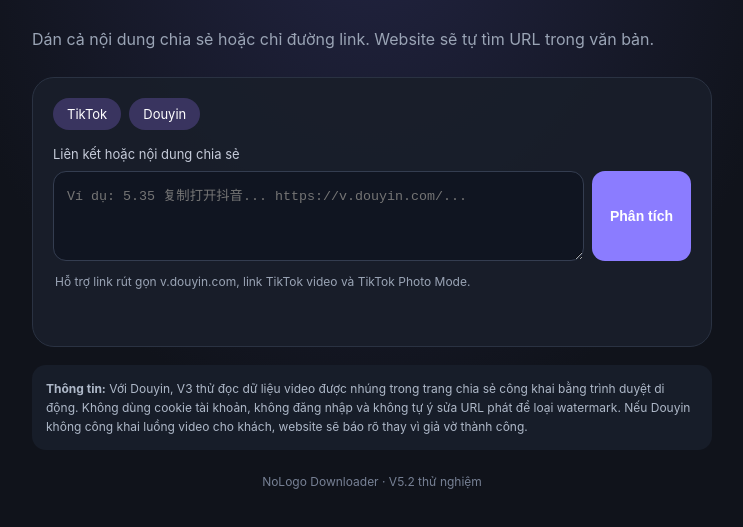
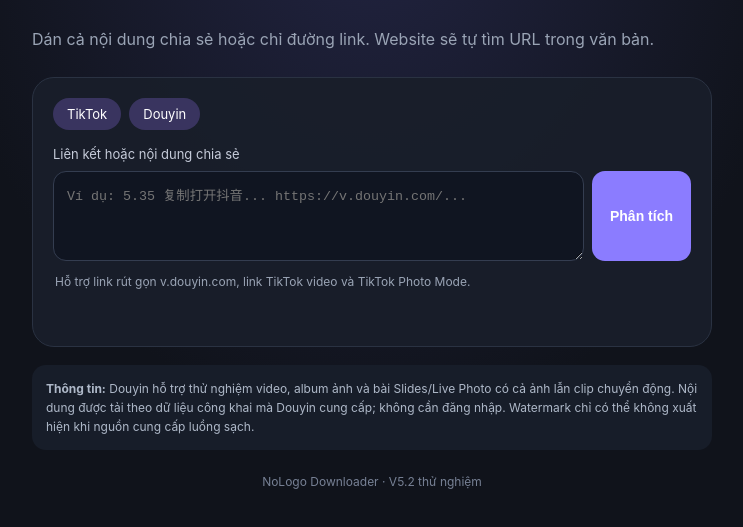
Before and after one commit to mrduy240702-sudo/nologo-downloader, a plain HTML site: page static/index.html in a window 1280 px wide. Shown: the part 113-640 px from the top of the page, without its empty margins (268-1011 px from the left). Drawn offline with Linux system fonts and the light colour scheme.

Commit message:
Update NoLogo V5.2 Douyin slides guidance

```diff
--- a/static/index.html
+++ b/static/index.html
@@ -26,7 +26,7 @@ button{border:0;border-radius:13px;padding:14px 18px;font-weight:700;background:
 <div class="controls" id="videoControls"><select id="quality"><option value="best">Chất lượng cao nhất nguồn cung cấp</option><option value="1080">Tối đa 1080p</option><option value="720">Tối đa 720p</option><option value="480">Tối đa 480p</option></select><button id="download">Tải video</button></div>
 <div class="controls" id="photoControls" style="display:none"><button id="downloadPhotos">Tải toàn bộ ảnh (.zip)</button></div></div>
 <div id="status" role="status"></div></section>
-<div class="notice"><b>Thông tin:</b> Với Douyin, V3 thử đọc dữ liệu video được nhúng trong trang chia sẻ công khai bằng trình duyệt di động. Không dùng cookie tài khoản, không đăng nhập và không tự ý sửa URL phát để loại watermark. Nếu Douyin không công khai luồng video cho khách, website sẽ báo rõ thay vì giả vờ thành công.</div>
+<div class="notice"><b>Thông tin:</b> Douyin hỗ trợ thử nghiệm video, album ảnh và bài Slides/Live Photo có cả ảnh lẫn clip chuyển động. Nội dung được tải theo dữ liệu công khai mà Douyin cung cấp; không cần đăng nhập. Watermark chỉ có thể không xuất hiện khi nguồn cung cấp luồng sạch.</div>
 <footer>NoLogo Downloader · V5.2 thử nghiệm</footer></main>
 <script>
 const $=id=>document.getElementById(id);let currentText="",currentInfo=null;
```
